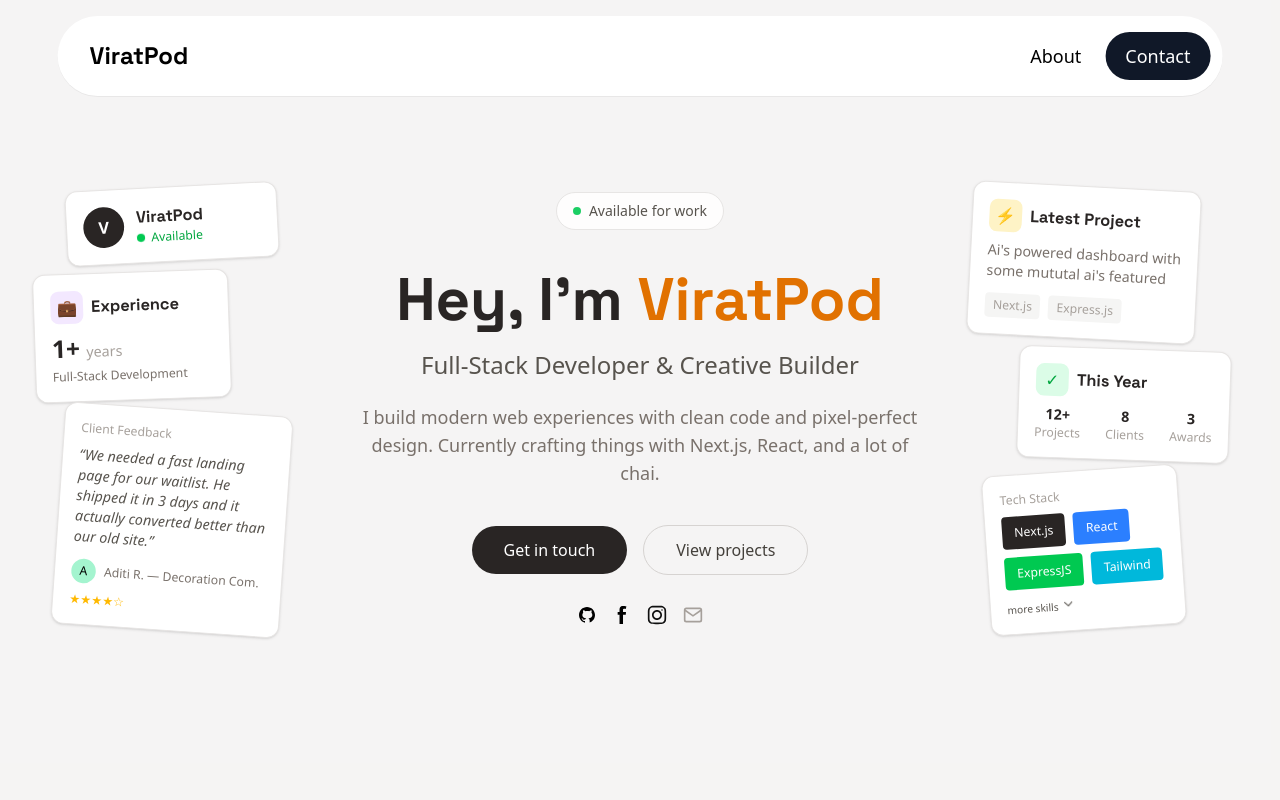
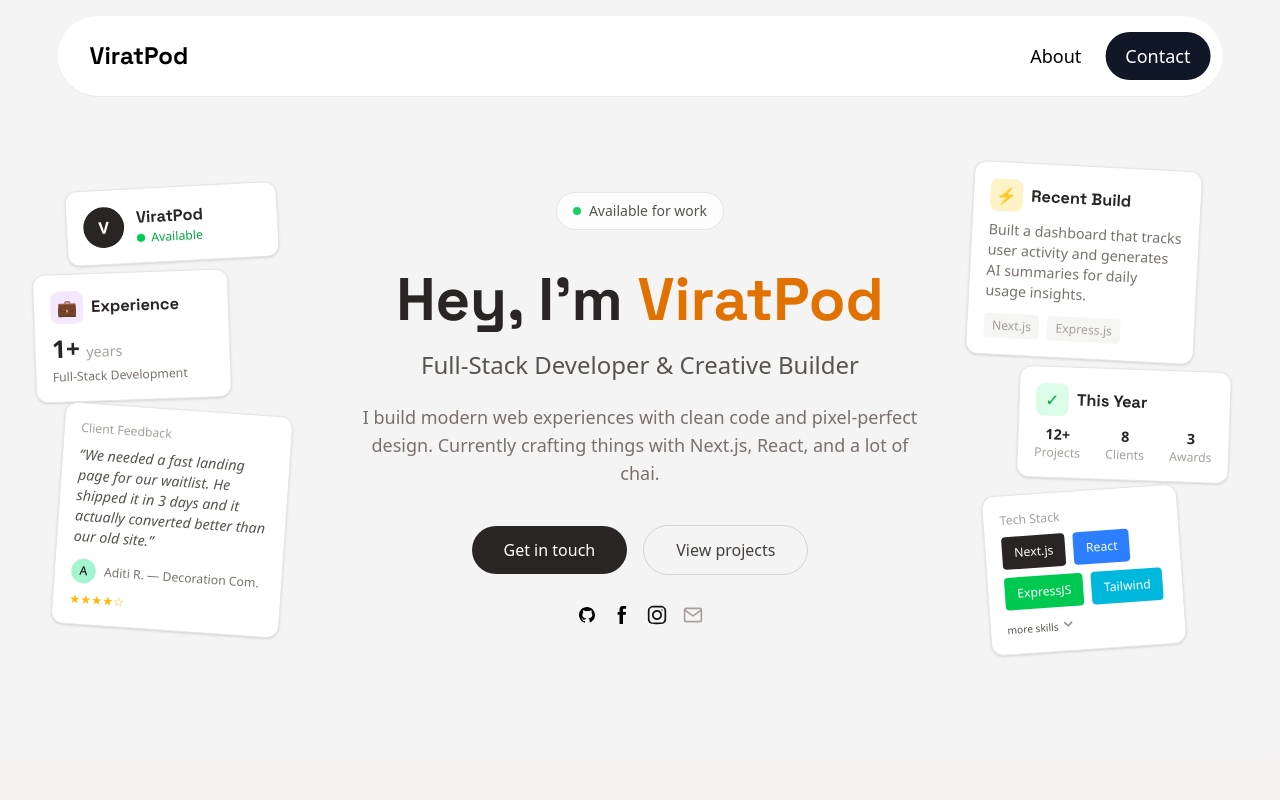
Before and after one commit to virat-pod/viratpod, a Next.js app: page / in a window 1280 px wide. Shown: the top 800 px of the page. Built offline with nearby package versions, Linux system fonts and the light colour scheme.

Commit message:
Refactor heroRightCard to show recent build details
Updated the heroRightCard component to display recent build information and removed the latest project section.

```diff
--- a/components/home/cards/heroRightCard.js
+++ b/components/home/cards/heroRightCard.js
@@ -24,14 +24,15 @@ const HeroRightCards = () => {
       ⚡
     </span>
     <span className="font-grotesk font-semibold text-stone-800">
-            Latest Project
+      Recent Build
     </span>
   </div>
+
   <p className="text-sm text-stone-500">
-          Ai's powered dashboard with some mututal ai's featured
+    Built a dashboard that tracks user activity and generates AI summaries for daily usage insights.
   </p>
+
   <div className="flex items-center gap-2 mt-3 text-xs text-stone-400">
-          {" "}
     <span className="px-2 py-1 bg-stone-100 rounded">Next.js</span>
     <span className="px-2 py-1 bg-stone-100 rounded">Express.js</span>
   </div>
```
Lines whose indentation alone changed are shown as unchanged.
